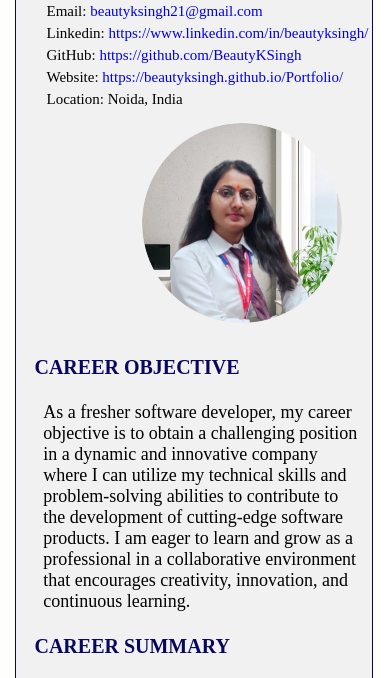
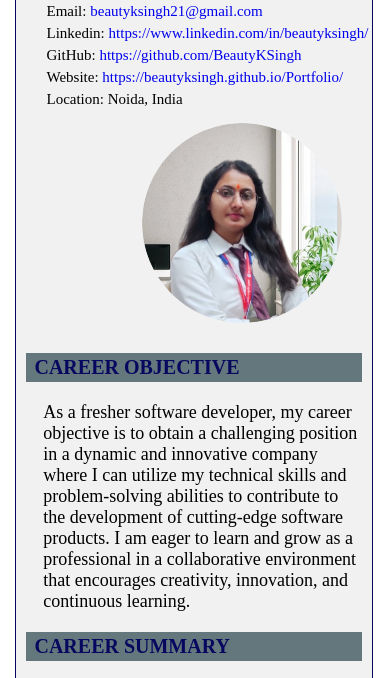
Before and after one commit to BeautyKSingh/Resume, a plain HTML site: page index.html in a window 390 px wide. Shown: the part 112-790 px from the top of the page. Drawn offline with Linux system fonts and the light colour scheme.

Commit message:
Add files via upload

```diff
--- a/mystyle.css
+++ b/mystyle.css
@@ -107,7 +107,13 @@
 
     .title {
 
-        font-size: 20px
+        font-size: 20px;
+
+    }
+    .title_border {
+        background-color: rgb(100, 119, 124);
+
+
     }
 
 }
```
